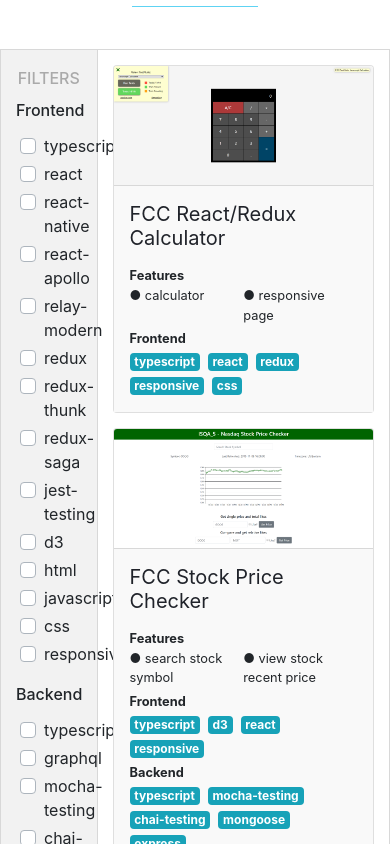
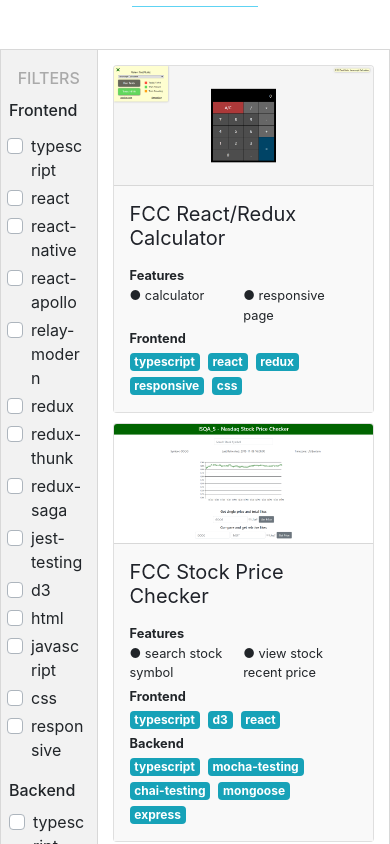
Before and after one commit to gpbaculio/fcc-portfolio, a React (Create React App) app: page / in a window 390 px wide. Shown: the part 1120-1964 px from the top of the page. Built offline with nearby package versions, Linux system fonts and the light colour scheme.

Commit message:
responsive ok

```diff
--- a/src/components/Projects.tsx
+++ b/src/components/Projects.tsx
@@ -119,7 +119,6 @@
         chaiTesting,
         d3,
         react,
-        responsive,
         mongoose,
         express
       ],
@@ -521,12 +520,12 @@
             xs='3'
             md='2'
             className='projects-filter position-relative d-flex flex-column flex-wrap'>
-            <Form>
+            <Form className='f-form'>
               <FormGroup>
                 <Label for='frontend_filters' className='frontend-label'>
                   Frontend
                 </Label>
-                <div>
+                <div className='w-100 fs-container'>
                   {frontendFilters.map(i => {
                     let label: string = i;
                     if (i.includes('typescript')) label = 'typescript';
@@ -535,7 +534,7 @@
                       <CustomInput
                         name={i}
                         key={`checkbox-${i}`}
-                        className='m-1'
+                        className='m-1 d-flex flex-wrap f-input'
                         type='checkbox'
                         id={`${i}-checkbox`}
                         label={label}
@@ -548,7 +547,7 @@
                 </div>
               </FormGroup>
             </Form>
-            <Form>
+            <Form className='f-form'>
               <FormGroup>
                 <Label for='backend_filters' className='backend-label'>
                   Backend
@@ -564,7 +563,7 @@
                         checked={checkedItems[i]}
                         name={i}
                         onChange={handleChange}
-                        className='m-1'
+                        className='m-1 f-checkBox'
                         type='checkbox'
                         value={i}
                         id={`${i}-checkbox`}
--- a/src/index.css
+++ b/src/index.css
@@ -228,6 +228,43 @@
   }
 }
 
+@media (max-width: 576px) {
+  .projects-filter {
+    padding-left: 0.5em;
+    padding-right: 0.5em;
+  }
+
+  .f-input {
+    padding-left: 18px !important;
+  }
+
+  .custom-control-label {
+    word-wrap: break-word;
+    width: 100% !important;
+  }
+
+  .projects-demo {
+    gap: 10px;
+  }
+
+  .f-checkBox {
+    margin: 0 !important;
+  }
+}
+
+.f-form {
+  width: 100%;
+}
+
+.fs-container {
+  width: 100%;
+  word-wrap: break-word
+}
+
+.f-input {
+  word-wrap: break-word
+}
+
 .card {
   height: 100%;
 }
```
